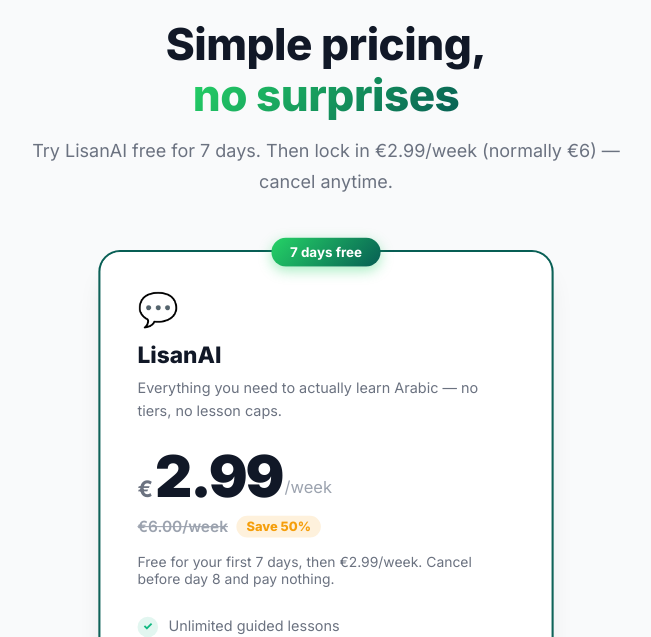
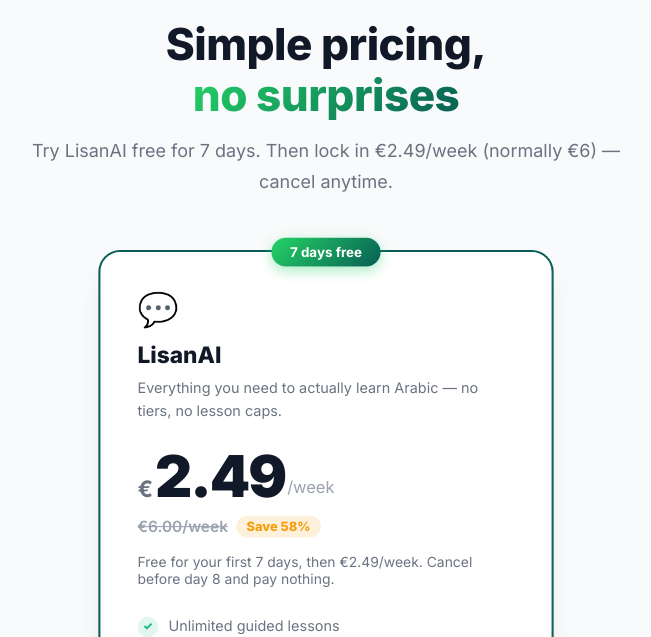
Before and after one commit to ZiyabRaza001/lisanai-site, a React (Vite) app: page / in a window 1280 px wide. Shown: the part 5700-6337 px from the top of the page, without its empty margins (314-965 px from the left). Built offline with nearby package versions, Linux system fonts and the light colour scheme.

Commit message:
Update displayed price to €2.49/week (Save 58%), matches new Stripe price

```diff
--- a/src/sections/Pricing.jsx
+++ b/src/sections/Pricing.jsx
@@ -74,7 +74,7 @@
             <span className="pricing__title-accent">no surprises</span>
           </h2>
           <p className="section-subtitle">
-            Try LisanAI free for 7 days. Then lock in €2.99/week (normally €6) — cancel anytime.
+            Try LisanAI free for 7 days. Then lock in €2.49/week (normally €6) — cancel anytime.
           </p>
 
           {checkoutStatus === 'success' && (
@@ -110,14 +110,14 @@
 
             <div className="pricing-card__price">
               <span className="pricing-card__currency">€</span>
-              <span className="pricing-card__amount">2.99</span>
+              <span className="pricing-card__amount">2.49</span>
               <span className="pricing-card__period">/week</span>
             </div>
             <div className="pricing-card__discount-row">
               <span className="pricing-card__original">€6.00/week</span>
-              <span className="pricing-card__discount-flag">Save 50%</span>
+              <span className="pricing-card__discount-flag">Save 58%</span>
             </div>
-            <p className="pricing-card__price-note">Free for your first 7 days, then €2.99/week. Cancel before day 8 and pay nothing.</p>
+            <p className="pricing-card__price-note">Free for your first 7 days, then €2.49/week. Cancel before day 8 and pay nothing.</p>
 
             <ul className="pricing-card__features">
               {features.map((f, j) => (
```
